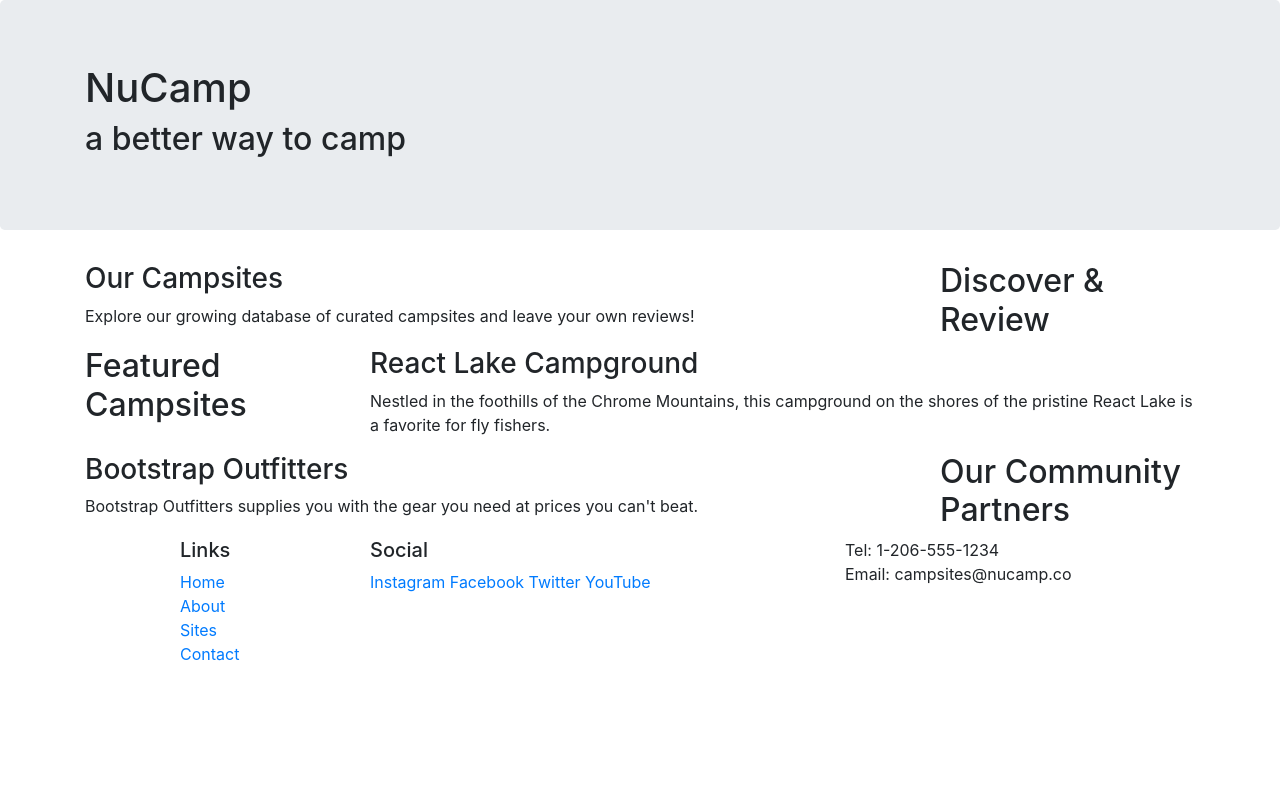
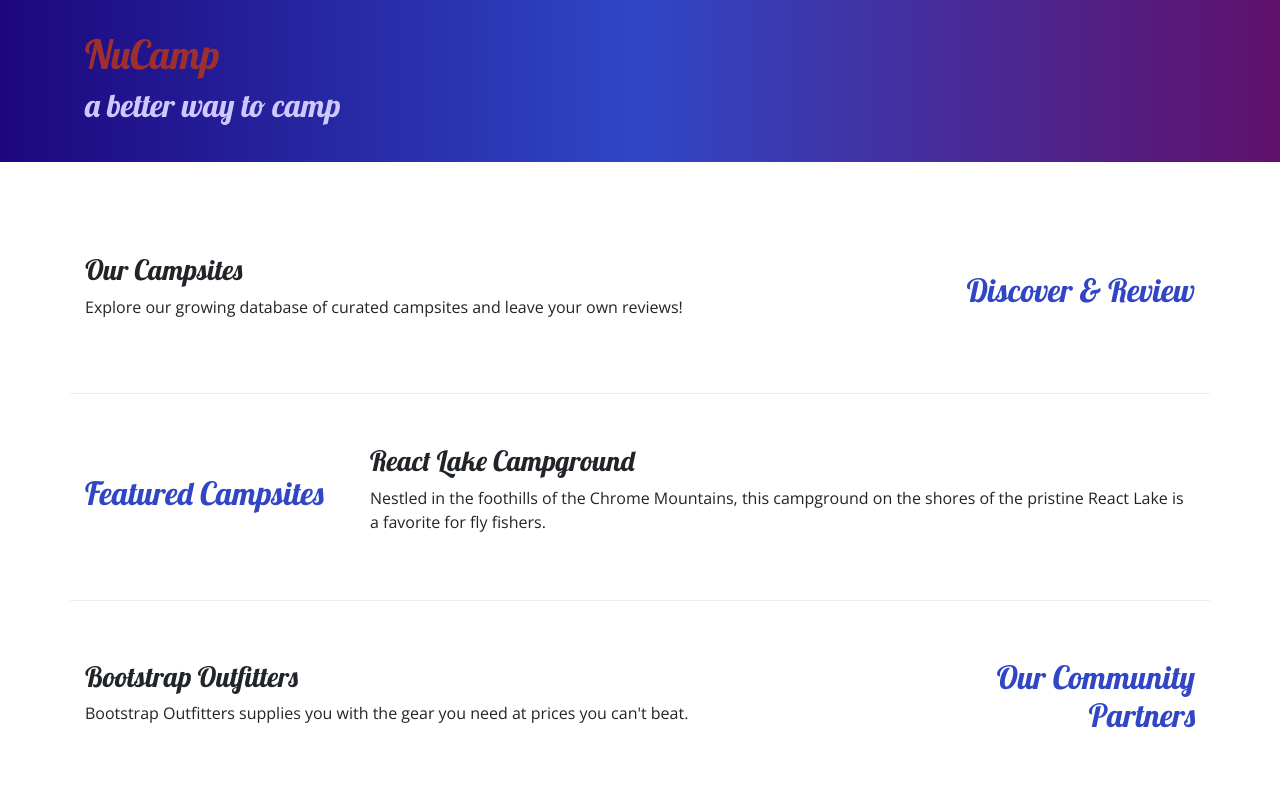
Before and after one commit to easso1/Bootstrap, a website: page index.html in a window 1280 px wide. Shown: the top 800 px of the page. Drawn offline with nearby package versions, Linux system fonts and the light colour scheme.

Commit message:
Week 1 Bootstrap

```diff
--- /dev/null
+++ b/css/style.css
@@ -0,0 +1,32 @@
+body {
+    font-family: "Open Sans", sans-serif;
+}
+
+h1, h2, h3 {
+    font-family: "Lobster", cursive;
+}
+
+h2 {
+    color: #3046C5;
+}
+
+header h2 {
+    color: #CEC8FF;
+}
+
+footer {
+    background-image: linear-gradient(#CEC8FF, white);
+    padding: 20px 0;
+}
+
+.jumbotron {
+    padding: 30px;
+    background-image: linear-gradient(to right, #2f00ff, #30c55d, #ff9900);
+    color: rgb(179, 0, 0);
+}
+
+.row-content {
+    padding: 50px 0;
+    border-bottom: 1px ridge;
+    min-height: 200px;
+}
--- /dev/null
+++ b/css/styles.css
@@ -0,0 +1,32 @@
+body {
+    font-family: "Open Sans", sans-serif;
+}
+
+h1, h2, h3 {
+    font-family: "Lobster", cursive;
+}
+
+h2 {
+    color: #3046C5;
+}
+
+header h2 {
+    color: #CEC8FF;
+}
+
+footer {
+    background-image: linear-gradient(#CEC8FF, white);
+    padding: 20px 0;
+}
+
+.jumbotron {
+    padding: 30px;
+    background-image: linear-gradient(to right, #1d077e, #3046C5, #60106B);
+    color: rgb(158, 47, 47);
+}
+
+.row-content {
+    padding: 50px 0;
+    border-bottom: 1px ridge;
+    min-height: 200px;
+}
--- a/index.html
+++ b/index.html
@@ -9,12 +9,15 @@
     <!-- Bootstrap CSS -->
     <link rel="stylesheet" href="node_modules/bootstrap/dist/css/bootstrap.min.css" />
 
+    <!-- Additional CSS must be placed after Bootstrap CSS -->
+    <link rel="stylesheet" href="https://fonts.googleapis.com/css?family=Lobster|Open+Sans" />
+    <link rel="stylesheet" href="css/styles.css" />
     <title>NuCamp: A Better Way To Camp</title>
 </head>
 
 <body>
 
-    <header class="jumbotron">
+    <header class="jumbotron jumbotron-fluid">
         <div class="container">
             <div class="row">
                 <div class="col">
@@ -26,33 +29,33 @@
     </header>
 
     <div class="container">
-        <div class="row">
+        <div class="row row-content align-items-center">
             <div class="col-sm-4 order-sm-last col-md-3">
-                <h2>Discover & Review</h2>
+                <h2 class="text-sm-right">Discover & Review</h2>
             </div>
             <div class="col">
                 <h3>Our Campsites</h3>
-                <p>Explore our growing database of curated campsites and leave your own reviews!</p>
+                <p class="d-none d-sm-block">Explore our growing database of curated campsites and leave your own reviews!</p>
             </div>
         </div>
 
-        <div class="row">
+        <div class="row row-content align-items-center">
             <div class="col-sm-4 col-md-3">
                 <h2>Featured Campsites</h2>
             </div>
             <div class="col">
                 <h3>React Lake Campground</h3>
-                <p>Nestled in the foothills of the Chrome Mountains, this campground on the shores of the pristine React Lake is a favorite for fly fishers.</p>
+                <p class="d-none d-sm-block">Nestled in the foothills of the Chrome Mountains, this campground on the shores of the pristine React Lake is a favorite for fly fishers.</p>
             </div>
         </div>
 
-        <div class="row">
+        <div class="row row-content align-items-center">
             <div class="col-sm-4 order-sm-last col-md-3">
-                <h2>Our Community Partners</h2>
+                <h2 class="text-sm-right">Our Community Partners</h2>
             </div>
             <div class="col">
                 <h3>Bootstrap Outfitters</h3>
-                <p>Bootstrap Outfitters supplies you with the gear you need at prices you can't beat.</p>
+                <p class="d-none d-sm-block">Bootstrap Outfitters supplies you with the gear you need at prices you can't beat.</p>
             </div>
         </div>
     </div>
@@ -64,25 +67,26 @@
                     <h5>Links</h5>
                     <ul class="list-unstyled">
                         <li><a href="#">Home</a></li>
-                        <li><a href="#">About</a></li>
+                        <li><a href="aboutus.html">About</a></li>
                         <li><a href="#">Sites</a></li>
                         <li><a href="#">Contact</a></li>
                     </ul>
                 </div>
-                <div class="col-6 col-sm-5">
+                <div class="col-6 col-sm-5 text-center">
                     <h5>Social</h5>
                     <a href="http://instagram.com/">Instagram</a>
                     <a href="http://facebook.com/">Facebook</a>
                     <a href="http://twitter.com/">Twitter</a>
                     <a href="http://youtube.com/">YouTube</a>
                 </div>
-                <div class="col-sm-4">
+                <div class="col-sm-4 text-center">
                     Tel: 1-206-555-1234<br />
                     Email: campsites@nucamp.co
                 </div>
            </div>
         </div>
     </footer>
+
     <!-- jQuery must come first, then Popper.js, then the Bootstrap JavaScript plugins.-->
     <script src="node_modules/jquery/dist/jquery.slim.min.js"></script>
     <script src="node_modules/popper.js/dist/umd/popper.min.js"></script>
```
Also changed, not shown: aboutus.html (added, +106 -0 lines). Lines whose indentation alone changed are shown as unchanged.
